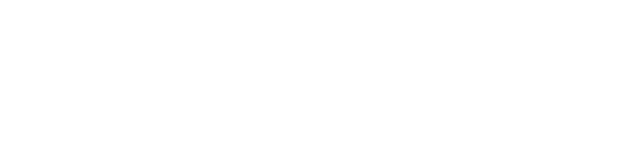
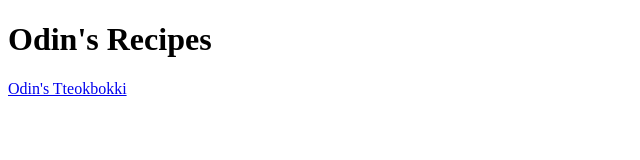
Before and after one commit to itsdannimal/odin-recipes, a plain HTML site: page index.html in a window 1280 px wide. Shown: the whole page, without its empty margins (0-640 px from the left). Drawn offline with Linux system fonts and the light colour scheme.

Commit message:
add link to tteokbokki.html

```diff
--- a/index.html
+++ b/index.html
@@ -2,10 +2,11 @@
 <html lang="en">
     <head>
         <meta charset="utf-8">
-        <title>Odin Recipes</title>
+        <title>Odin's Recipes</title>
     </head>
 
     <body>
-
+        <h1>Odin's Recipes</h1>
+        <a href="recipes/tteokbokki.html">Odin's Tteokbokki</a>
     </body>
 </html>
```
